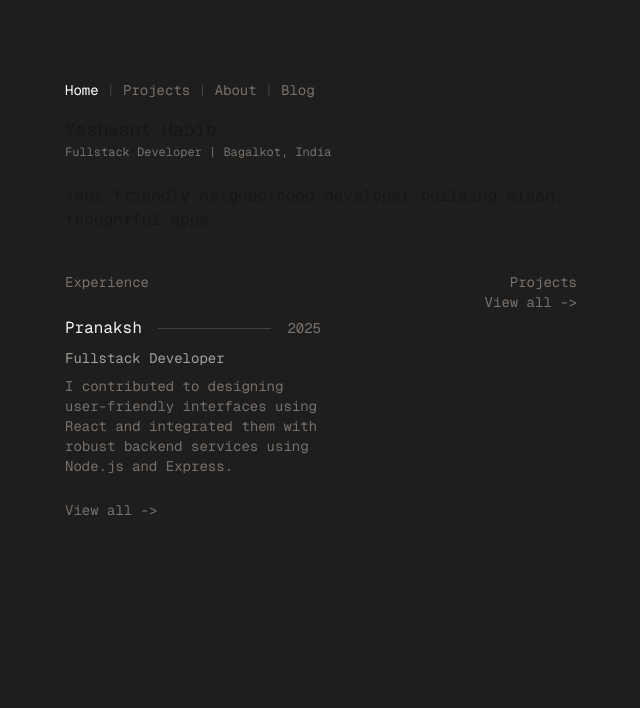
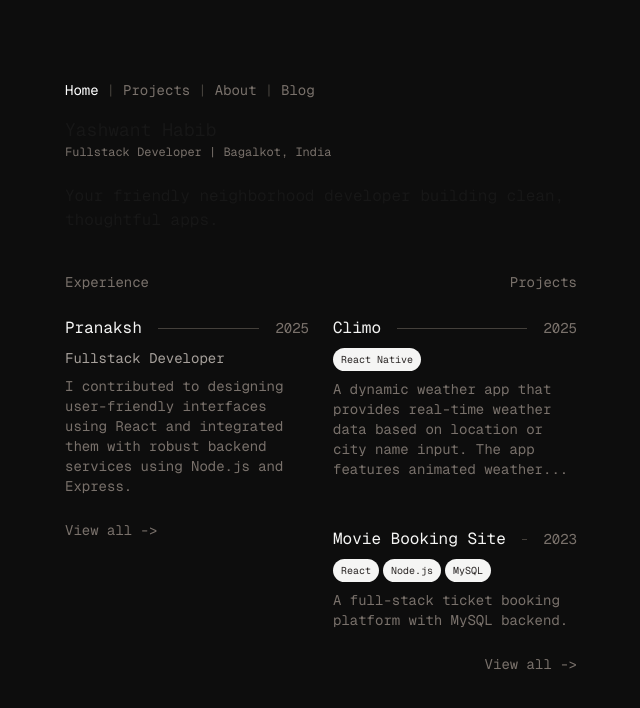
Before and after one commit to YashwantHabib/portfolio-yashwant, a Next.js app: page / in a window 1280 px wide. Shown: the top 708 px of the page, without its empty margins (319-959 px from the left). Built offline with nearby package versions, Linux system fonts and the light colour scheme.

Commit message:
Feat, Projects Implementations

```diff
--- a/src/app/_components/experience.tsx
+++ b/src/app/_components/experience.tsx
@@ -2,7 +2,7 @@ import { experience } from "../_data/experience";
 
 export default function Experience() {
   return (
-    <div className="flex-1">
+    <div className="flex-1 py-6 sm:py-0 sm:pr-3">
       <div className="text-stone-500 text-sm">Experience</div>
       <div>
         {experience.map((exp) => (
@@ -12,8 +12,8 @@ export default function Experience() {
               <div className="flex-1 border-t border-stone-700" />
               <span className="text-sm text-stone-500 ">{exp.duration}</span>
             </div>
-            <div className="py-2 text-sm text-stone-400 ">{exp.role}</div>
-            <div className="text-sm text-stone-500">{exp.description} </div>
+            <p className="py-2 text-sm text-stone-400 ">{exp.role}</p>
+            <p className="text-sm text-stone-500">{exp.description} </p>
           </div>
         ))}
       </div>
--- a/src/app/_components/projects.tsx
+++ b/src/app/_components/projects.tsx
@@ -1,9 +1,34 @@
+import { projects } from "../_data/projects";
+
 export default function Projects() {
   return (
-    <div className="flex-1">
-      <div className="text-stone-500 text-sm text-right">Projects</div>
-      <div></div>
-      <div className="text-stone-500 text-sm text-right">View all -{">"}</div>
+    <div className="flex-1 py-6 sm:py-0 sm:pl-3">
+      <div className="text-stone-500 text-sm text-left sm:text-right">
+        Projects
+      </div>
+      <div>
+        {projects.map((project) => (
+          <div key={project.title} className="py-6">
+            <div className="flex items-center gap-4">
+              <span className="text-base text-stone-100 ">{project.title}</span>
+              <div className="flex-1 border-t border-stone-700" />
+              <span className="text-sm text-stone-500 ">{project.year}</span>
+            </div>
+            {project.tech.map((tech) => (
+              <span
+                key={tech}
+                className="inline-block text-[10px] bg-stone-100 text-stone-800 px-2 py-1 my-2 mr-1 rounded-full"
+              >
+                {tech}
+              </span>
+            ))}
+            <p className="text-sm text-stone-500">{project.description}</p>
+          </div>
+        ))}
+      </div>
+      <div className="text-stone-500 text-sm text-left sm:text-right">
+        View all -{">"}
+      </div>
     </div>
   );
 }
--- a/src/app/layout.tsx
+++ b/src/app/layout.tsx
@@ -28,7 +28,7 @@ export default function RootLayout({
       <body
         className={`${geistSans.variable} ${geistMono.variable} antialiased`}
       >
-        <div className="bg-[#1E1E1E]  min-h-screen p-8 pb-20 sm:p-20 sm:px-[30%] font-[family-name:var(--font-geist-mono)]">
+        <div className="bg-[#0d0d0d]  min-h-screen p-8 pb-20 sm:p-20 sm:px-[30%] font-[family-name:var(--font-geist-mono)]">
           <Navbar />
           {children}
         </div>
```
